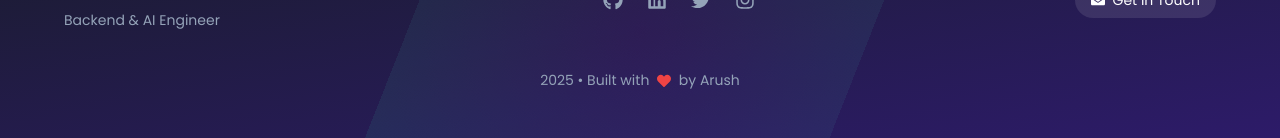
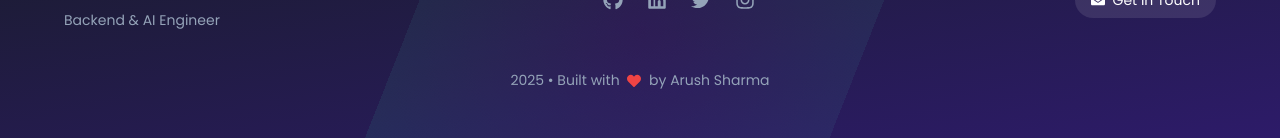
Before and after one commit to asyncarush/portfolio, a Next.js app: page / in a window 1280 px wide. Shown: the part 3604-3742 px from the top of the page. Built offline with nearby package versions, Linux system fonts and the light colour scheme; no server answers; the database is empty.

Commit message:
change in footer

```diff
--- a/components/Footer.tsx
+++ b/components/Footer.tsx
@@ -18,9 +18,7 @@
           <h2 className="text-3xl font-bold bg-gradient-to-r from-teal-400 via-blue-500 to-purple-600 bg-clip-text text-transparent">
             Arush Sharma
           </h2>
-          <p className="text-slate-400 text-sm mt-1">
-            Backend & AI Engineer
-          </p>
+          <p className="text-slate-400 text-sm mt-1">Backend & AI Engineer</p>
         </div>
 
         {/* Social Icons */}
@@ -74,7 +72,7 @@
       {/* Bottom Text */}
       <div className="relative z-10 mt-10 text-center text-slate-400 text-sm">
         2025 • Built with <FaHeart className="inline text-red-500 mx-1" /> by
-        Arush
+        Arush Sharma
       </div>
     </footer>
   );
```
